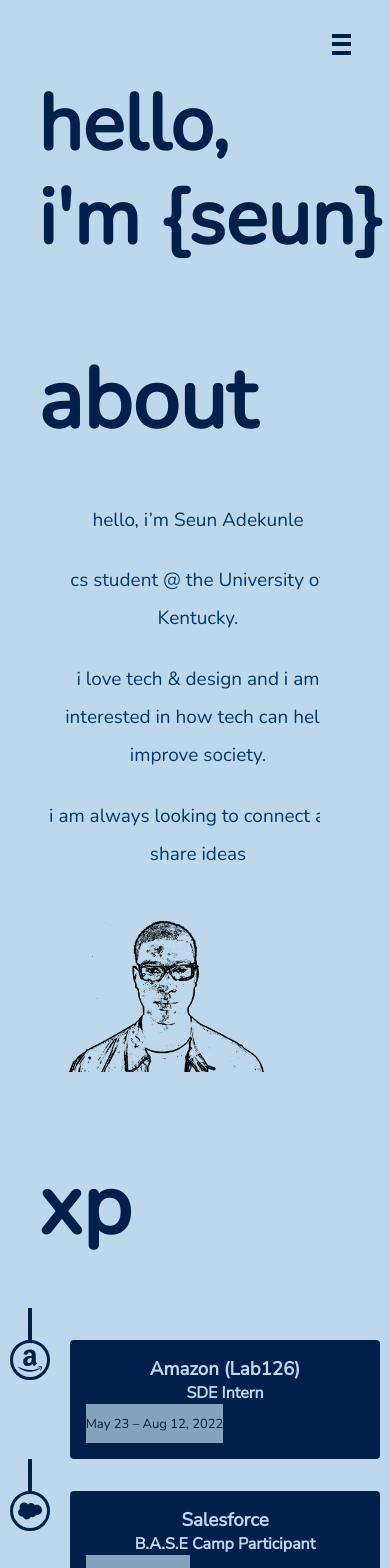
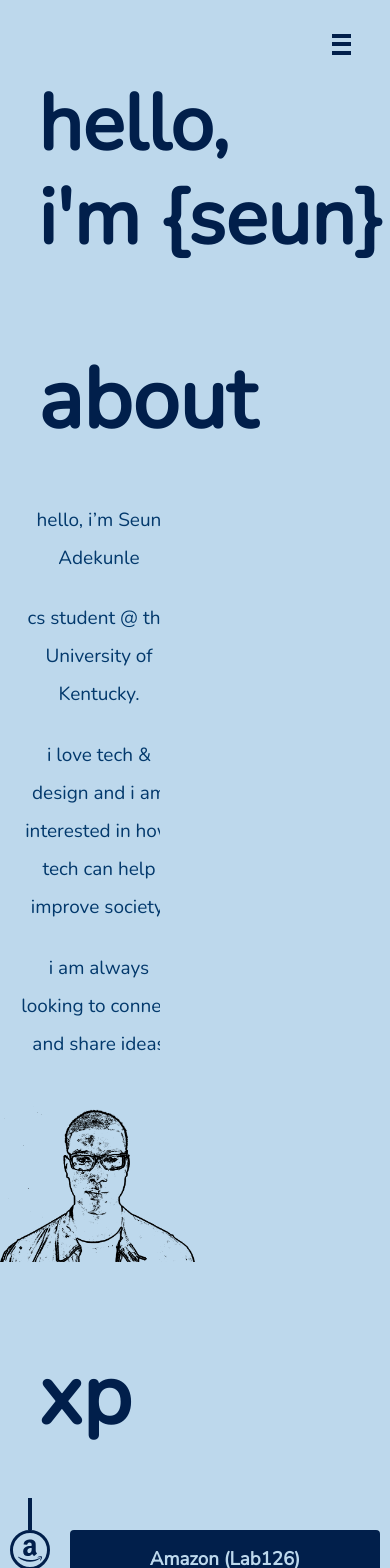
Before and after one commit to seunadekunle/seunadekunle.github.io, a React (Create React App) app: page / in a window 390 px wide. Shown: the top 1568 px of the page. Built offline with nearby package versions, Linux system fonts and the light colour scheme; the HTML template or start-up script is replaced by a standard one.

Commit message:
Fixed UI Issues

```diff
--- a/src/components/css/About.css
+++ b/src/components/css/About.css
@@ -7,25 +7,32 @@
   color: var(--dark);
   text-align: left;
   margin-bottom: 0.6em;
+  overflow-y: hidden;
+}
+
+.info {
+  display: flex;
+  text-align: center;
 }
 
 .info > img {
   padding: 0;
-  max-width: 27.5%;
-  height: auto;
-  float: right;
-  margin: 0;
-  margin-right: 3em;
+  flex: 1;
+  height: 100%;
 }
 
 .text {
-  width: 67%;
-  float: left;
+  flex: 1;
+  display: flex;
+  flex-direction: column;
+  align-items: center;
+  justify-content: center;
+  font-size: 0.5em;
+  text-align: center;
 }
 
 .text > p {
   font-family: "Nunito", sans-serif;
-  text-align: left;
   font-size: 4vh;
   line-height: 2;
   margin-left: 4.5vh;
@@ -38,6 +45,11 @@
   .text {
     width: 20em;
     float: center;
+  }
+
+  .info {
+    display: flex;
+    flex-direction: column;
   }
 
   .text > p {
@@ -53,9 +65,12 @@
 }
 
 @media (max-width: 700px) {
+  .info {
+    display: flex;
+    flex-direction: column;
+  }
+
   .info > img {
-    /* padding-left: 100%; */
-    padding-right: 20%;
     max-width: 50%;
   }
 }
--- a/src/components/css/Contact.css
+++ b/src/components/css/Contact.css
@@ -14,11 +14,27 @@
   display: block;
 }
 
-.inner > a:hover {
+.outer {
+  position: relative;
+  overflow-y: hidden;
+}
+
+.inner > a {
+  position: absolute;
+  top: 0;
+  bottom: auto;
+}
+
+.inner > button {
+  top: 0;
+  bottom: auto;
+}
+
+.social-images > a:hover {
   opacity: 0.5;
 }
 
-.inner > a > svg {
+.social-images > a > svg {
   margin-right: 2em;
   margin-left: 1em;
   x: 50%;
@@ -26,18 +42,6 @@
   height: auto;
   z-index: 1;
   fill: var(--icon-fill);
-}
-
-.outer {
-  overflow-x: hidden;
-  height: auto;
-}
-
-.inner {
-  position: absolute;
-  width: 100%;
-  margin-top: 9em;
-  height: 1%;
 }
 
 button {
@@ -49,7 +53,7 @@ button {
   border-color: var(--light);
   border-style: solid;
   border-width: 1.5px;
-  margin-top: 4em;
+  margin-top: 1.5em;
   width: 7.5em;
   height: 3em;
 }
@@ -76,8 +80,6 @@ button:hover {
   border: none;
   bottom: 0;
   top: 0.25em;
-  background-color: red;
-  border-radius: 100px;
 }
 
 .footer > p {
@@ -87,8 +89,12 @@ button:hover {
   margin-top: 5em;
 }
 
-#social-images {
-  z-index: 1;
+.social-images {
+  margin-top: 2em;
+}
+
+.social-images > a {
+  margin-right: 10px;
 }
 
 @media (max-width: 1000px) {
--- a/src/components/css/Home.css
+++ b/src/components/css/Home.css
@@ -1,6 +1,7 @@
 * {
   margin: 0;
   text-align: left;
+  overflow-y: hidden;
 }
 
 h1 {
@@ -12,6 +13,7 @@ h1 {
   text-align: justify;
   line-height: 120%;
   font-family: "Nunito", sans-serif;
+  overflow-y: hidden;
 }
 
 @media (max-width: 1200px) {
--- a/src/components/css/Projects.css
+++ b/src/components/css/Projects.css
@@ -36,6 +36,7 @@
   height: 50%;
   margin-left: -3em;
   z-index: 0;
+  overflow: hidden;
 }
 
 #title,
--- a/src/components/js/About.js
+++ b/src/components/js/About.js
@@ -3,7 +3,7 @@ import "../css/About.css";
 
 function About(props) {
   return (
-    <div style={{ overflow: "hidden" }} className="container">
+    <div style={{ overflow: "hidden" }} className="aboutContainer">
       <h1 className="header">{props.text}</h1>
 
       <div className="info">
--- a/src/components/js/Contact.js
+++ b/src/components/js/Contact.js
@@ -17,7 +17,8 @@ function Contact(props) {
         <p id="contact-text"> and collaborate on projects</p>
       </div>
 
-      <div className="inner" id="social-images">
+      <div className="inner">
+        <div className="social-images">
           <a href={props.link_1}>
             <ImGithub />
           </a>
@@ -26,13 +27,13 @@ function Contact(props) {
           </a>
         </div>
 
-      <div className="inner">
         <button>
           <a href="mailto:seun9008@gmail.com">contact me</a>
         </button>
+      </div>
+
       <div className="footer">
         <p>built and designed by seun</p>
-        </div>
       </div>
     </div>
   );
```
Also changed, not shown: 22 other files (tests, documents, lock files or other folders). Lines whose indentation alone changed are shown as unchanged.
